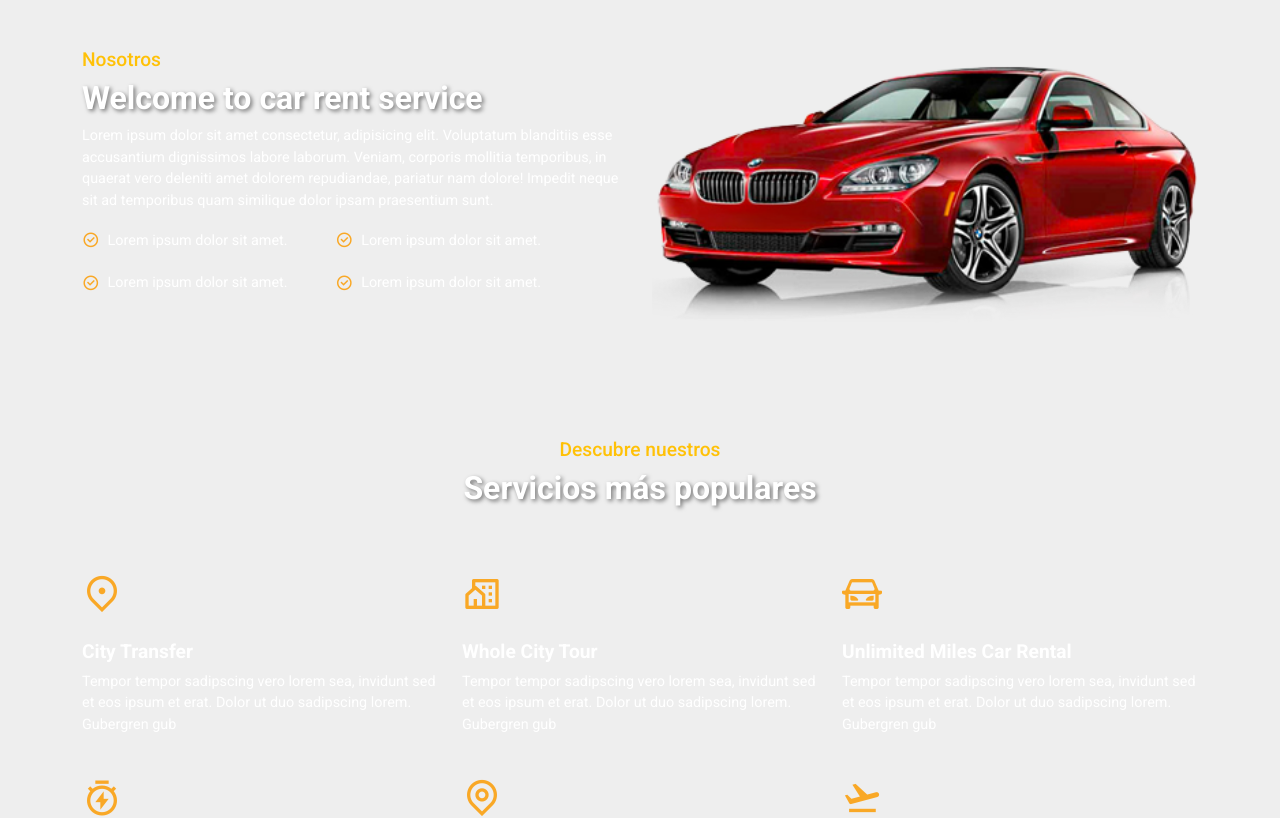
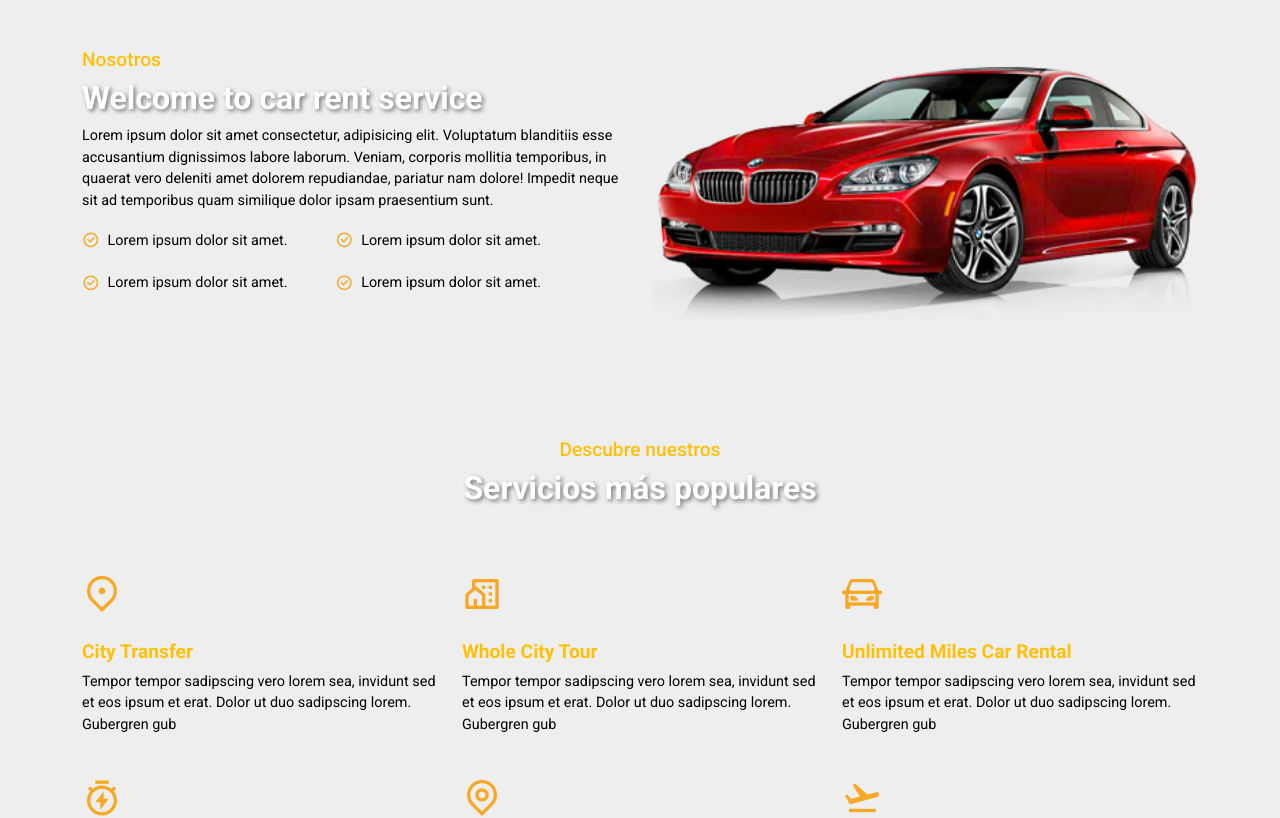
Before and after one commit to LofoMarin/VehicleHub---sell-buy-rent, a React (Create React App) app: page /home in a window 1280 px wide. Shown: the part 1200-2018 px from the top of the page. Built offline with nearby package versions, Linux system fonts and the light colour scheme.

Commit message:
Update color of section description and service item in CSS

```diff
--- a/src/index.css
+++ b/src/index.css
@@ -60,7 +60,7 @@ ul {
 }
 
 .section__description {
-  color: var(--text-color);
+  color: #000000;
   font-size: 0.9rem;
   line-height: 1.5;
 }
--- a/src/styles/services-list.css
+++ b/src/styles/services-list.css
@@ -7,6 +7,7 @@
   font-size: 1.2rem;
   font-weight: 600;
   transition: 0.3s;
+  color: var(--accent-color);
 }
 
 .service__item h6:hover {
```
